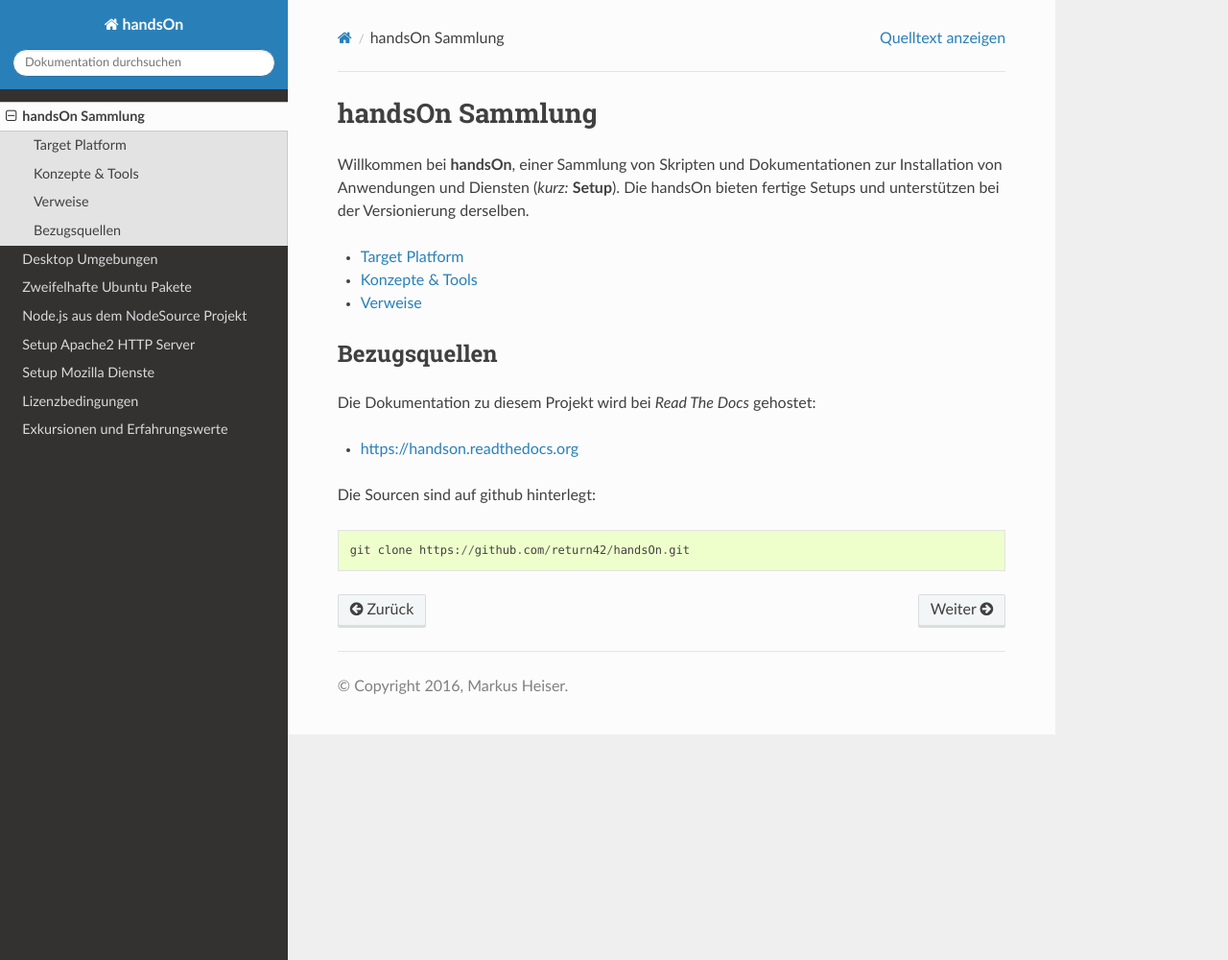
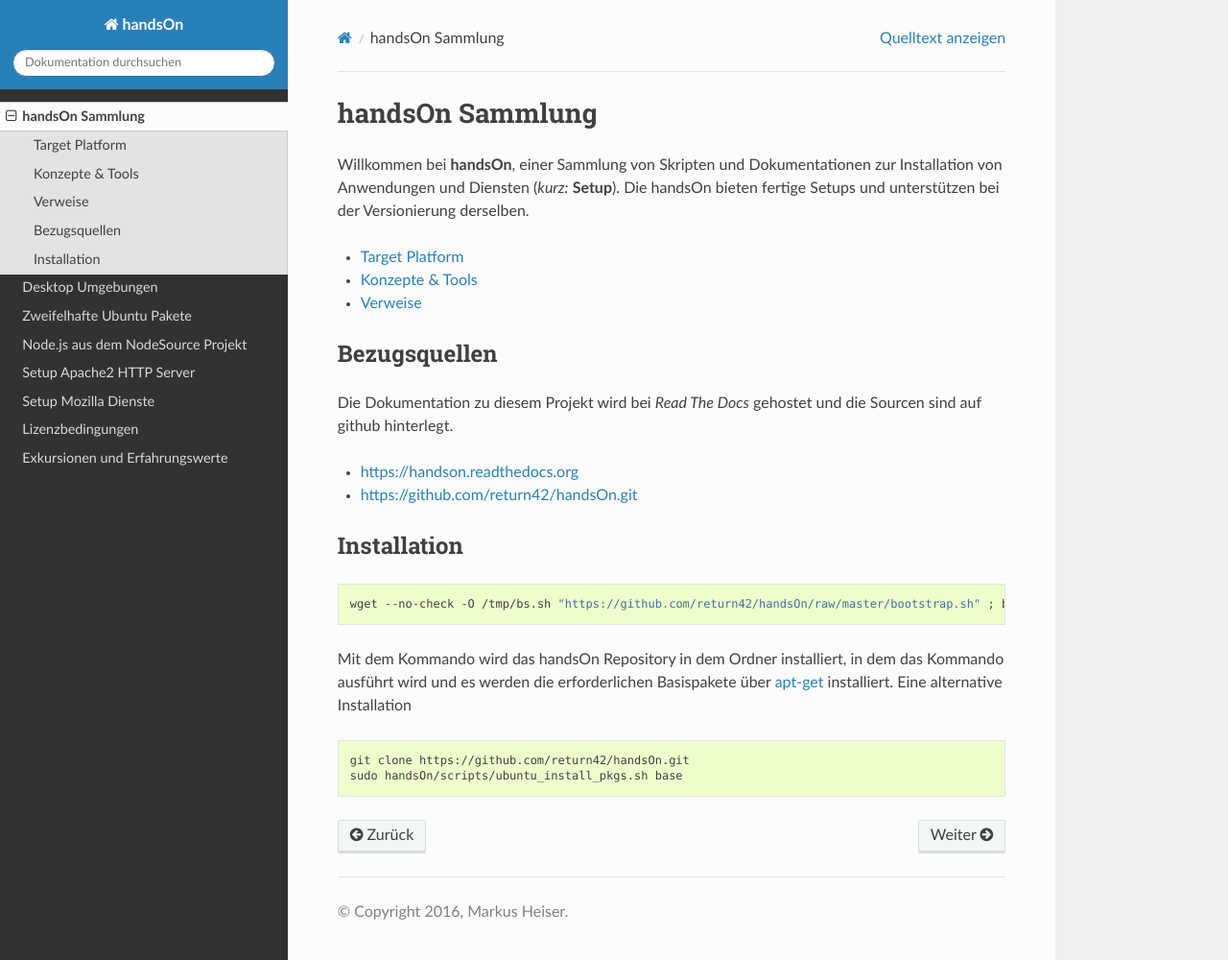
Before and after one commit to return42/handsOn, a Sphinx documentation site: the page built from doc/get_started/index.rst, in a window 1280 px wide and 1000 px high. Shown: the whole window at 96% size. Built offline with Sphinx 7.4.7 and the Read the Docs theme 2.0.0, drawn with Linux system fonts in a browser that asks for light colours.

Commit message:
Adde bootsrap instalation

```diff
--- a/doc/get_started/index.rst
+++ b/doc/get_started/index.rst
@@ -19,13 +19,29 @@ handsOn bieten fertige Setups und unterstützen bei der Versionierung derselben.
    concept
    get_started_refs
 
+
 Bezugsquellen
 =============
 
-Die Dokumentation zu diesem Projekt wird bei *Read The Docs* gehostet:
+Die Dokumentation zu diesem Projekt wird bei *Read The Docs* gehostet und die
+Sourcen sind auf github hinterlegt.
 
 * https://handson.readthedocs.org
+* https://github.com/return42/handsOn.git
 
-Die Sourcen sind auf github hinterlegt::
 
-  git clone https://github.com/return42/handsOn.git
+Installation
+============
+
+.. code-block:: bash
+
+    wget --no-check -O /tmp/bs.sh "https://github.com/return42/handsOn/raw/master/bootstrap.sh" ; bash /tmp/bs.sh
+
+Mit dem Kommando wird das handsOn Repository in dem Ordner installiert, in dem
+das Kommando ausführt wird und es werden die erforderlichen Basispakete über
+:man:`apt-get` installiert. Eine alternative Installation
+
+.. code-block:: bash
+
+   git clone https://github.com/return42/handsOn.git
+   sudo handsOn/scripts/ubuntu_install_pkgs.sh base
```
Also changed, not shown: README.rst (+20 -5 lines), 1 other file.
